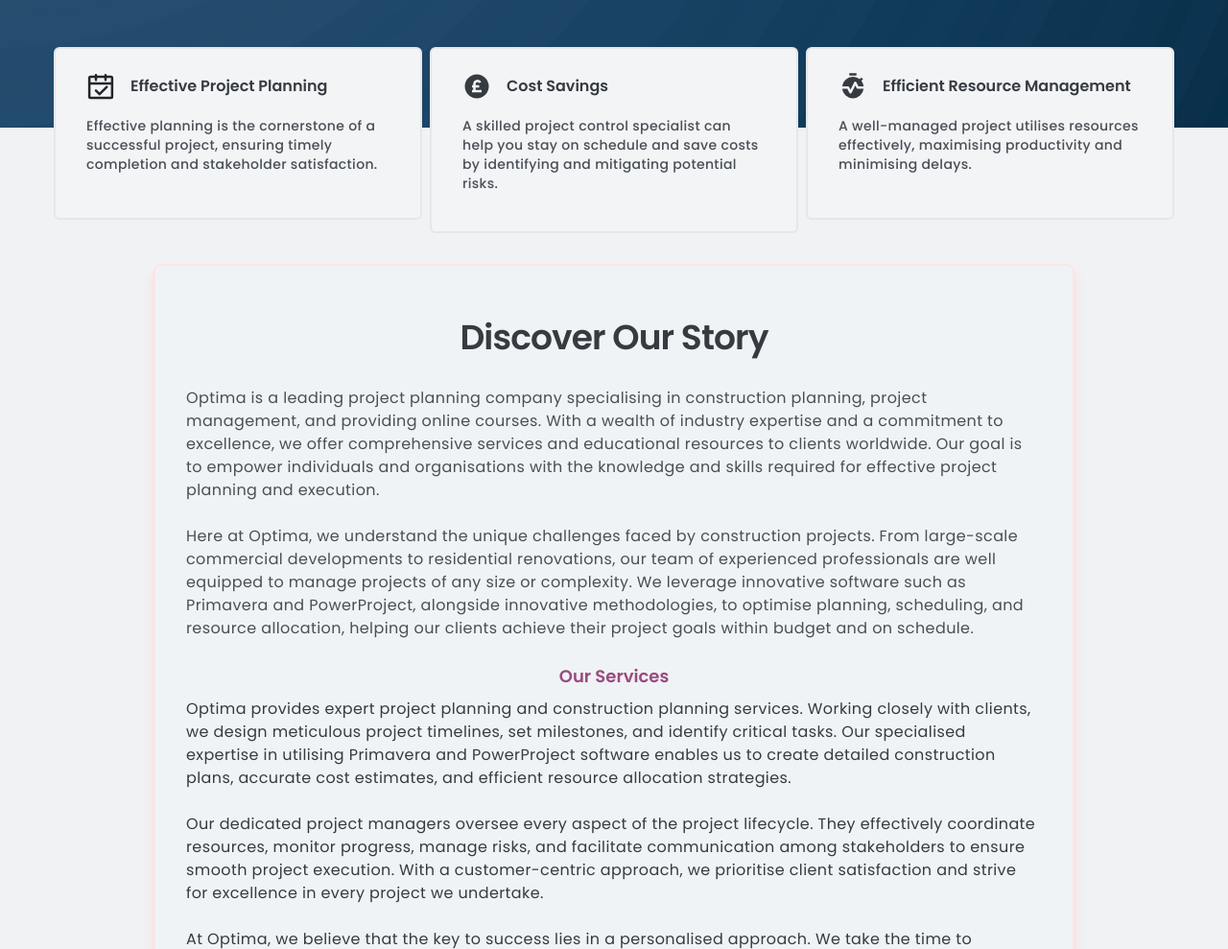
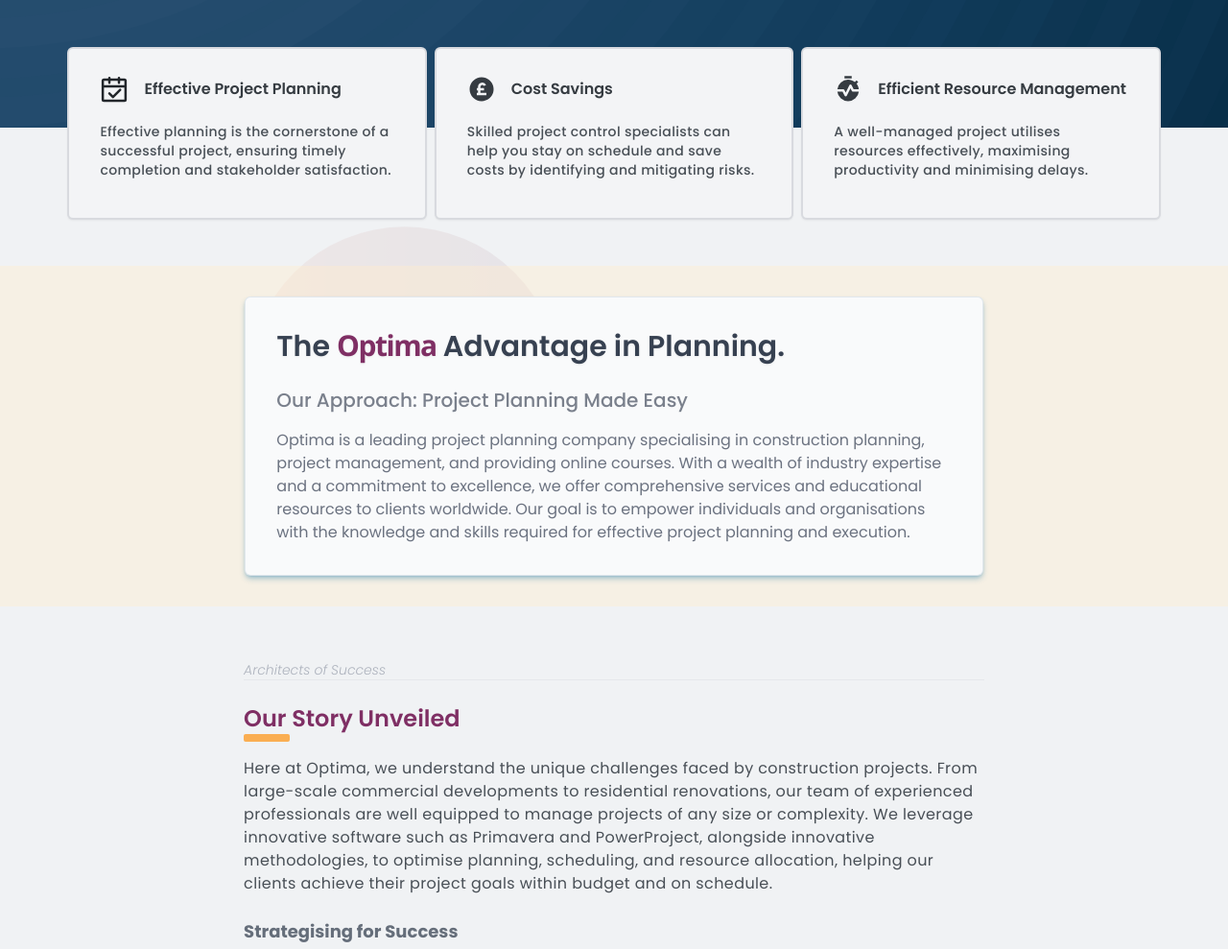
Before and after one commit to Ibra-Zeno/Optima_Engineering, a website: page about.html in a window 1280 px wide. Shown: the part 606-1595 px from the top of the page at 96% size. Drawn offline with nearby package versions, Linux system fonts and the light colour scheme.

Commit message:
bg added

```diff
--- a/about.html
+++ b/about.html
@@ -14,7 +14,7 @@
     <link rel="stylesheet" href="./dist/output.css" />
     <title>About Optima</title>
   </head>
-  <body class="w-screen overflow-x-hidden font-pop">
+  <body class="w-screen overflow-x-hidden scroll-smooth font-pop">
     <header
       class="relative z-50 flex w-full flex-wrap bg-opacity-50 bg-gradient-to-r from-slate-300 to-gray-100 py-4 text-sm sm:flex-nowrap sm:justify-start"
     >
@@ -227,6 +227,7 @@
     </header>
     <main id="about-main" class="bg-gr-100">
       <div class="">
+        <!-- Main About Banner -->
         <section id="about-banner" class="w-full px-4 pb-28 pt-10 lg:pt-0">
           <div class="mx-auto flex max-w-7xl flex-col lg:grid lg:grid-cols-2">
             <div>
@@ -243,14 +244,14 @@
                 <!-- Title -->
                 <div class="mt-5 max-w-2xl">
                   <h1
-                    class="block text-xl font-semibold text-gray-100 drop-shadow-lg md:text-3xl lg:text-4xl"
+                    class="block text-xl font-semibold text-gray-50 drop-shadow-lg md:text-3xl lg:text-4xl"
                   >
                     About Optima: Learn How We Power Your Success
                   </h1>
                 </div>
                 <!-- End Title -->
                 <div class="mt-5 max-w-3xl">
-                  <p class="text-f-three text-gray-300 drop-shadow-lg">
+                  <p class="text-f-three text-gray-200 drop-shadow-lg">
                     Unlock the Full Potential of Your Projects and Drive
                     Unparalleled Success with Optima's Strategic Planning
                     Expertise and Proven Solutions
@@ -271,7 +272,7 @@
                     </div>
                   </a>
                   <a
-                    class="group mx-s-five inline-flex items-center justify-center gap-2 rounded-md border-2 border-sky-950/60 bg-sky-950/95 px-6 py-3 text-xs font-medium tracking-wide text-white ring-black transition-all hover:bg-sky-950/90 focus:bg-sky-950/90 focus:ring-2 focus:ring-sky-800/50 sm:mx-0 sm:bg-transparent sm:text-sm sm:tracking-normal"
+                    class="group mx-s-five inline-flex items-center justify-center gap-2 rounded-md border-2 border-sky-700/60 bg-sky-950/95 px-6 py-3 text-xs font-medium tracking-wide text-white transition-all hover:bg-sky-700/90 focus:bg-sky-700/90 focus:ring-2 focus:ring-sky-400/50 sm:mx-0 sm:bg-transparent sm:text-sm sm:tracking-normal"
                     href="#"
                   >
                     <div
@@ -295,7 +296,7 @@
         </section>
         <!-- Cards -->
         <section
-          class="relative mx-auto -mt-28 flex h-full max-w-7xl flex-col justify-center gap-x-s-two text-gr-700 md:flex-row md:pt-s-three"
+          class="relative mx-auto -mt-28 flex h-full max-w-7xl flex-col justify-center gap-x-s-two px-4 pb-6 text-gr-700 md:flex-row md:pt-s-three lg:pb-8"
         >
           <div class="about-head-card">
             <div class="about-head-card-header">
@@ -352,9 +353,8 @@
             </div>
             <div class="about-head-card-inner">
               <p>
-                A skilled project control specialist can help you stay on
-                schedule and save costs by identifying and mitigating potential
-                risks.
+                Skilled project control specialists can help you stay on
+                schedule and save costs by identifying and mitigating risks.
               </p>
             </div>
           </div>
@@ -387,29 +387,61 @@
         </section>
       </div>
       <!-- About Us Heading -->
-      <div class="py-4 sm:py-6 lg:py-8">
-        <div class="mx-auto max-w-5xl px-4 md:px-8">
+      <!-- About Us Premier Bubble -->
+      <section class="my-4 bg-[#ffeccb]/40 px-8 py-8">
         <div
-            class="rounded-lg border-2 border-rose-100 bg-gr-100 bg-opacity-40 px-8 py-6 shadow-lg shadow-rose-200 md:py-8 lg:py-12"
+          class="mx-auto flex w-fit max-w-7xl flex-col items-center rounded-md border border-sky-900/10 bg-gray-50 px-5 py-8 shadow-md shadow-sky-700/30 sm:px-6 lg:px-8"
         >
+          <div class="mx-auto flex w-full max-w-3xl flex-col text-left">
+            <div class="mx-auto w-full">
+              <h1
+                class="block pb-6 text-lg font-semibold text-gray-700 drop-shadow-sm md:text-2xl lg:text-3xl"
+              >
+                The
+                <span
+                  class="font-optima font-bold tracking-tighter text-primary"
+                  >Optima</span
+                >
+                Advantage in Planning.
+              </h1>
               <h2
-              class="mb-4 text-center text-f-five font-semibold tracking-tight text-gr-800 md:mb-6 md:text-f-six lg:text-f-eight"
+                class="block pb-4 text-sm font-semibold text-gray-500/90 md:text-base md:font-medium lg:text-xl"
               >
-              Discover Our Story
+                Our Approach: Project Planning Made Easy
               </h2>
-
-            <p
-              class="mx-auto max-w-[90ch] text-left text-f-two tracking-wide text-gr-700 md:text-f-three"
-            >
+              <p class="max-w-[70ch] text-sm text-gray-500 lg:text-base">
                 Optima is a leading project planning company specialising in
                 construction planning, project management, and providing online
                 courses. With a wealth of industry expertise and a commitment to
                 excellence, we offer comprehensive services and educational
-              resources to clients worldwide. Our goal is to empower individuals
-              and organisations with the knowledge and skills required for
-              effective project planning and execution. <br />
-              <br />
-
+                resources to clients worldwide. Our goal is to empower
+                individuals and organisations with the knowledge and skills
+                required for effective project planning and execution.
+              </p>
+            </div>
+          </div>
+        </div>
+      </section>
+      <section class="mx-auto w-full px-5 py-12 lg:px-32">
+        <div
+          class="mx-auto mb-2 flex w-full max-w-[80ch] flex-col px-4 text-left text-sm text-gray-700 md:text-base"
+        >
+          <div class="mb-6 border-b border-gray-200">
+            <div
+              class="-mt-2 flex flex-wrap items-baseline text-xs font-light italic text-gray-400/80 md:text-sm"
+            >
+              <p>Architects of Success</p>
+            </div>
+          </div>
+          <h1
+            class="text-base font-semibold leading-tight text-primary md:text-xl lg:text-2xl"
+          >
+            Our Story Unveiled
+          </h1>
+          <div class="mb-4 h-2 w-12 rounded-sm bg-accent md:mx-0"></div>
+          <p
+            class="mx-auto max-w-[90ch] text-left text-sm tracking-wide text-gr-700 md:text-base"
+          >
             Here at Optima, we understand the unique challenges faced by
             construction projects. From large-scale commercial developments to
             residential renovations, our team of experienced professionals are
@@ -420,83 +452,78 @@
             their project goals within budget and on schedule.
           </p>
           <p
-              class="text-center font-semibold text-prim-500 text-opacity-80 md:mb-s-two md:mt-s-five lg:text-lg"
+            class="mb-3 mt-6 w-fit text-left text-base font-bold text-gray-700/75 lg:text-lg"
           >
-              Our Services
+            Strategising for Success
           </p>
+
           <p
             class="mx-auto max-w-[90ch] text-left text-f-two tracking-wide text-gr-800 md:text-f-three"
           >
             Optima provides expert project planning and construction planning
-              services. Working closely with clients, we design meticulous
-              project timelines, set milestones, and identify critical tasks.
-              Our specialised expertise in utilising Primavera and PowerProject
-              software enables us to create detailed construction plans,
-              accurate cost estimates, and efficient resource allocation
-              strategies. <br />
+            services. Working closely with clients, we design meticulous project
+            timelines, set milestones, and identify critical tasks. Our
+            specialised expertise in utilising Primavera and PowerProject
+            software enables us to create detailed construction plans, accurate
+            cost estimates, and efficient resource allocation strategies. <br />
             <br />
 
             Our dedicated project managers oversee every aspect of the project
-              lifecycle. They effectively coordinate resources, monitor
-              progress, manage risks, and facilitate communication among
-              stakeholders to ensure smooth project execution. With a
-              customer-centric approach, we prioritise client satisfaction and
-              strive for excellence in every project we undertake. <br />
+            lifecycle. They effectively coordinate resources, monitor progress,
+            manage risks, and facilitate communication among stakeholders to
+            ensure smooth project execution. With a customer-centric approach,
+            we prioritise client satisfaction and strive for excellence in every
+            project we undertake. <br />
             <br />
-              At Optima, we believe that the key to success lies in a
-              personalised approach. We take the time to understand our clients'
-              unique needs, goals, and challenges, and tailor our project
-              control services accordingly. Our team of experts works closely
-              with you every step of the way, from initial planning to final
-              analysis, to ensure that your project runs smoothly and
-              efficiently. With a focus on excellence, diligence, and a can-do
-              attitude, we are dedicated to helping you achieve your goals and
-              exceed your expectations.
+            At Optima, we believe that the key to success lies in a personalised
+            approach. We take the time to understand our clients' unique needs,
+            goals, and challenges, and tailor our project control services
+            accordingly. Our team of experts works closely with you every step
+            of the way, from initial planning to final analysis, to ensure that
+            your project runs smoothly and efficiently. With a focus on
+            excellence, diligence, and a can-do attitude, we are dedicated to
+            helping you achieve your goals and exceed your expectations.
           </p>
           <p
-              class="text-center font-semibold text-prim-500 text-opacity-80 md:mb-s-two md:mt-s-five lg:text-lg"
+            class="mb-3 mt-6 w-fit border-b-2 border-double border-accent/30 text-left text-lg font-semibold text-prim-500/75 lg:text-2xl"
           >
-              Our Courses
+            Planning Skills: Your Lifelong, Transferable Asset
           </p>
           <p
             class="mx-auto max-w-[90ch] text-left text-f-two tracking-wide text-gr-800 md:text-f-three"
           >
             Optima also offers flexible and comprehensive online courses
             designed to equip individuals and organisations with the necessary
-              skills and knowledge for effective project planning and
-              management. Taught by industry experts, our courses provide
-              practical insights, real-world applications, and the latest
-              industry best practices. Explore our newest addition: online
-              courses where we are committed to delivering high-quality
-              educational content.<br />
+            skills and knowledge for effective project planning and management.
+            Taught by industry experts, our courses provide practical insights,
+            real-world applications, and the latest industry best practices.
+            Explore our newest addition: online courses where we are committed
+            to delivering high-quality educational content.<br />
             <br />
             We are continuously working to enhance our online course offerings
             and provide more specific information about their features and
-              benefits. Take advantage of our courses while you develop and
-              refine your skills in project planning.
+            benefits. Take advantage of our courses while you develop and refine
+            your skills in project planning.
           </p>
         </div>
-        </div>
-      </div>
+      </section>
       <!-- Services offered -->
       <div class="py-6 sm:py-8 lg:py-12">
         <div class="mx-auto max-w-7xl px-4 md:px-8">
           <!-- text - start -->
-          <div class="mb-8 md:mb-10">
+          <div class="mb-8">
             <h2
-              class="mb-4 text-center text-2xl font-bold text-gray-800 md:mb-6 lg:text-3xl"
+              class="mb-4 text-center text-2xl font-semibold text-sky-900/80 md:mb-6 lg:text-3xl"
             >
-              Optima's Comprehensive Services
+              Our Professional Services
             </h2>
 
             <p
-              class="mx-auto max-w-screen-md text-center text-gray-500 md:text-lg"
+              class="mx-auto max-w-screen-md text-center text-sm text-gray-500/80 md:text-base"
             >
-              We are dedicated to empowering clients with a holistic approach to
-              project planning and management. By combining the latest
-              methodologies and powerful tools, we provide our clients with the
-              essential insights and strategic solutions necessary to optimise
-              project outcomes.
+              By combining the latest methodologies and powerful tools, we
+              provide our clients with the essential insights and strategic
+              solutions necessary to optimise project outcomes.
             </p>
           </div>
           <!-- text - end -->
@@ -833,7 +860,7 @@
       </div>
       <!-- FAQs -->
       <div
-        class="mx-auto max-w-7xl bg-gr-50 px-4 py-10 sm:px-6 lg:px-8 lg:py-14"
+        class="mx-auto max-w-7xl bg-transparent px-4 py-10 sm:px-6 lg:px-8 lg:py-14"
       >
         <!-- Grid -->
         <div class="grid gap-10 md:grid-cols-5">
--- a/style.css
+++ b/style.css
@@ -19,7 +19,7 @@
     @apply flex w-full flex-row flex-wrap items-center justify-evenly gap-x-6 gap-y-8;
   }
   .about-head-card {
-    @apply relative mx-auto mt-s-four flex h-full w-[90%] flex-col items-center justify-start rounded-md border-2 border-gray-500/10 bg-gray-100 p-4 transition-all duration-300 ease-in-out hover:-translate-y-2 hover:shadow-md md:mx-0 md:min-h-[180px] md:w-[30%] md:px-8 md:py-6;
+    @apply relative mx-auto mt-s-four flex w-[90%] flex-col items-center justify-start rounded-md border-2 border-gray-500/20 bg-gray-100 p-4 shadow-sm transition-all duration-300 ease-in-out hover:-translate-y-2 hover:shadow-xl md:mx-0 md:min-h-[180px] md:w-[30%] md:px-8 md:py-6;
   }
   .about-head-card-header {
     @apply mb-s-four inline-flex h-full w-full flex-row items-center justify-center md:justify-start;
@@ -80,8 +80,23 @@
   /* background by SVGBackgrounds.com */
   background-size: cover;
   background-position: center 0%;
-  background-blend-mode: multiply;
   background-repeat: no-repeat;
+}
+
+#about-main {
+  background-image: url("../images/Moon.svg");
+  background-position: center bottom;
+  background-size: cover;
+  background-repeat: no-repeat;
+}
+
+@media screen and (max-width: 768px) {
+  #about-main {
+    background-position: center;
+    background-image: url("../images/Stationary-blobs.svg");
+
+    background-repeat: no-repeat;
+  }
 }
 
 #about-banner * {
@@ -91,7 +106,7 @@
 
 body {
   ::selection {
-    background-color: hsl(341, 75%, 48%, 0.5);
+    background-color: hsla(341, 100%, 34%, 0.7);
     color: #fff;
   }
 }
```
Also changed, not shown: dist/output.css, images/Moon.svg (added), images/Stationary-blobs.svg (added). Lines whose indentation alone changed are shown as unchanged.
